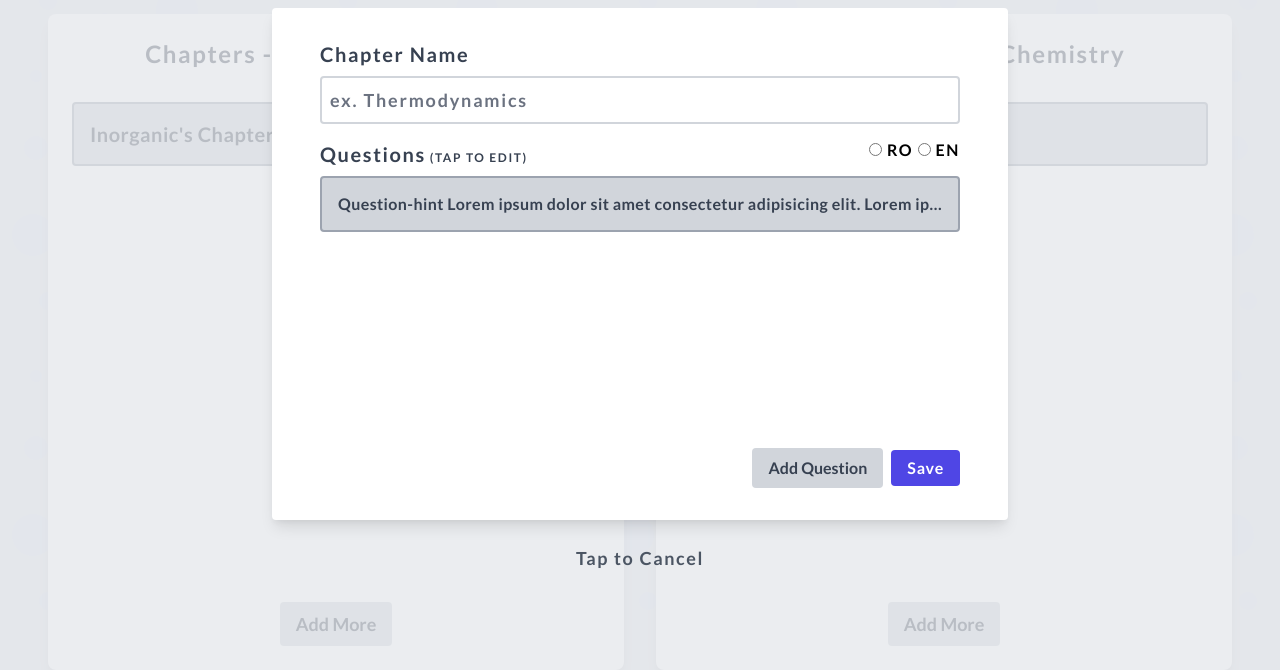
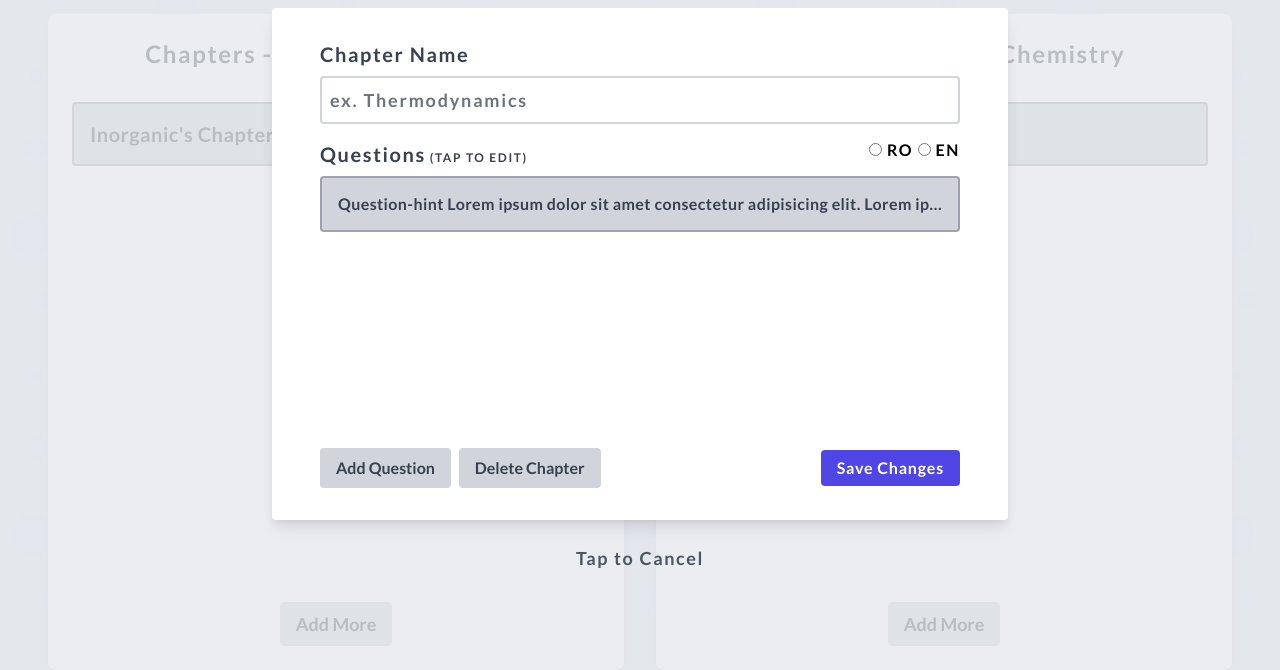
Before and after one commit to LupusDiamond/chem-exam, a website: page public/platform.html in a window 1280 px wide. Both pictures are taken after a click on the button "Inorganic's Chapter". Shown: the part 98-768 px from the top of the page. Drawn offline with nearby package versions, Linux system fonts and the light colour scheme.

Commit message:
tepes nub lol

```diff
--- a/public/platform.html
+++ b/public/platform.html
@@ -178,9 +178,11 @@
 
         <!-- Add Questions and Save Button -->
 
-        <div class="w-full flex flex-col md:flex-row md:justify-end items-center mt-2 md:mt-4">
+        <div class="w-full flex flex-col md:flex-row md:justify-between items-center mt-2 md:mt-4">
 
           <!-- Add Question-->
+
+          <div class="flex flex-col md:flex-row items-center w-full md:w-auto">
             <button
               onclick="appearTwo()"
               id="addQuestion"
@@ -188,12 +190,19 @@
             >
               Add Question
             </button>
+            <button
+              id="deleteChapter"
+              class="cursor-pointer md:ml-2 mt-2 md:mt-0 w-full md:w-auto bg-gray-300 text-center text-base text-gray-700 py-2 px-4 rounded hover:bg-gray-400"
+            >
+              Delete Chapter
+            </button>
+          </div>
 
           <!-- Save -->
           <button
-              class="md:ml-2 mt-2 md:mt-0 w-full md:w-auto py-2 px-4 bg-indigo-600 text-center text-white rounded tracking-wider hover:bg-indigo-700"
+              class="mt-2 md:mt-0 w-full md:w-auto py-2 px-4 bg-indigo-600 text-center text-white rounded tracking-wider hover:bg-indigo-700"
             >
-              Save
+              Save Changes
           </button>
 
         </div>
```
Lines whose indentation alone changed are shown as unchanged.
